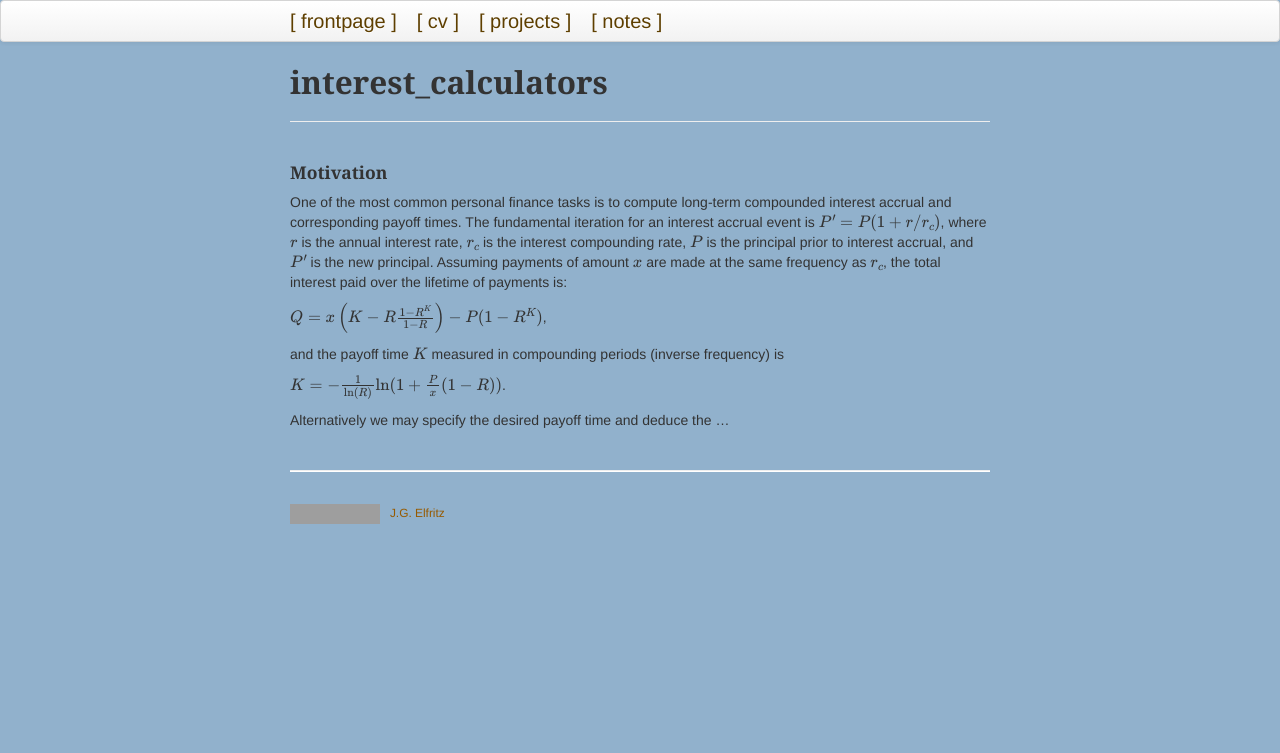
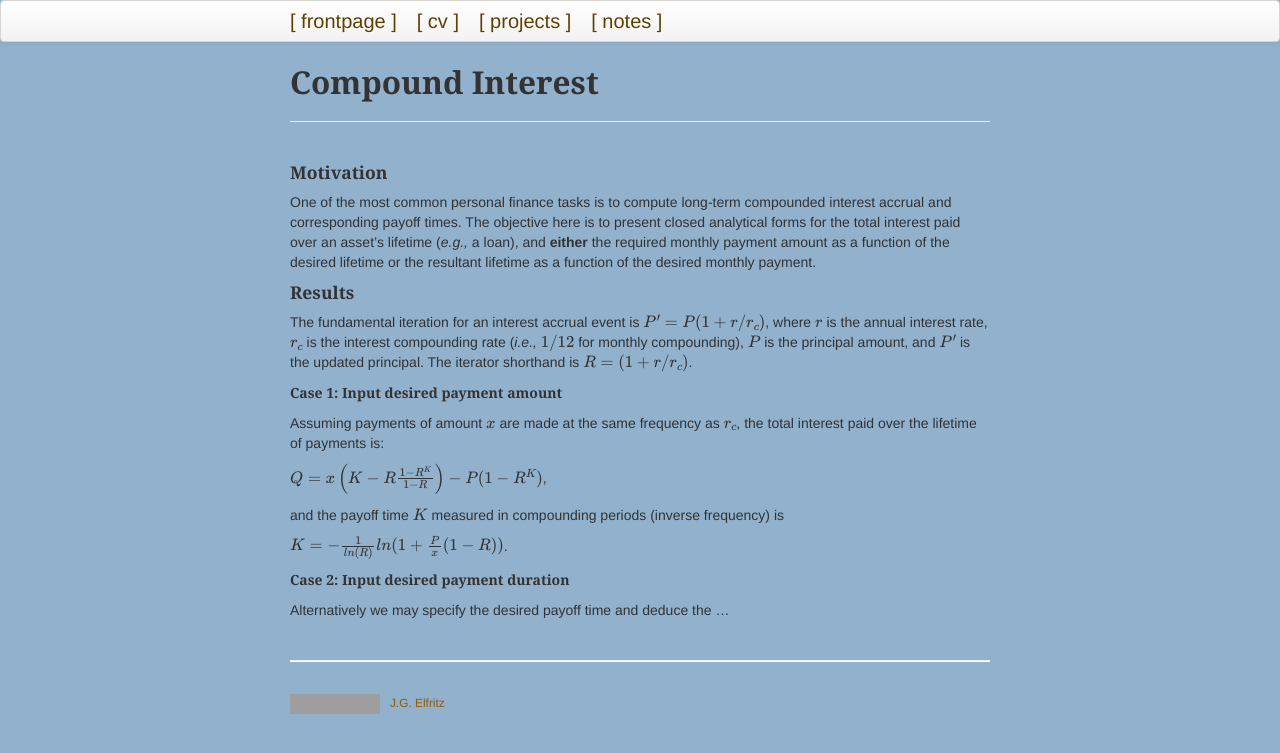
Before and after one commit to justinelfritz/justinelfritz.github.io, a Jekyll site: the page built from pages/interest_calculators.md, in a window 1280 px wide. Shown: the top 753 px of the page. Built offline with Jekyll 4.4.1, drawn with Linux system fonts in a browser that asks for light colours; grey boxes are pictures that could not be loaded.

Commit message:
Updated formatting and motivation language

```diff
--- a/pages/interest_calculators.md
+++ b/pages/interest_calculators.md
@@ -1,12 +1,20 @@
 ---
 layout: page
-title: interest_calculators
+title: Compound Interest
 description: calculations for compound interest
 ---
 
 #### Motivation
 
-One of the most common personal finance tasks is to compute long-term compounded interest accrual and corresponding payoff times. The fundamental iteration for an interest accrual event is $$P'=P(1+r/r_c)$$, where $$r$$ is the annual interest rate, $$r_c$$ is the interest compounding rate, $$P$$ is the principal prior to interest accrual, and $$P'$$ is the new principal.  Assuming payments of amount $$x$$ are made at the same frequency as $$r_c$$, the total interest paid over the lifetime of payments is:
+One of the most common personal finance tasks is to compute long-term compounded interest accrual and corresponding payoff times. The objective here is to present closed analytical forms for the total interest paid over an asset's lifetime (*e.g.,* a loan), and **either** the required monthly payment amount as a function of the desired lifetime or the resultant lifetime as a function of the desired monthly payment.
+
+#### Results
+
+The fundamental iteration for an interest accrual event is $$P'=P(1+r/r_c)$$, where $$r$$ is the annual interest rate, $$r_c$$ is the interest compounding rate (*i.e.,* $$1/12$$ for monthly compounding), $$P$$ is the principal amount, and $$P'$$ is the updated principal. The iterator shorthand is $$R=(1+r/r_c)$$.
+
+
+##### Case 1: Input desired payment amount
+Assuming payments of amount $$x$$ are made at the same frequency as $$r_c$$, the total interest paid over the lifetime of payments is:
 
 
 $$Q=x\left(K-R\frac{1-R^K}{1-R}\right)-P(1-R^K)$$,
@@ -15,7 +23,9 @@ $$Q=x\left(K-R\frac{1-R^K}{1-R}\right)-P(1-R^K)$$,
 and the payoff time $$K$$ measured in compounding periods (inverse frequency) is
 
 
-$$K=-\frac{1}{\mathrm{ln}(R)}\mathrm{ln}(1+\frac{P}{x}\left(1-R\right))$$.
+$$K=-\frac{1}{ln(R)}ln(1+\frac{P}{x}\left(1-R\right))$$.
 
 
+
+##### Case 2: Input desired payment duration
 Alternatively we may specify the desired payoff time and deduce the ...
```
